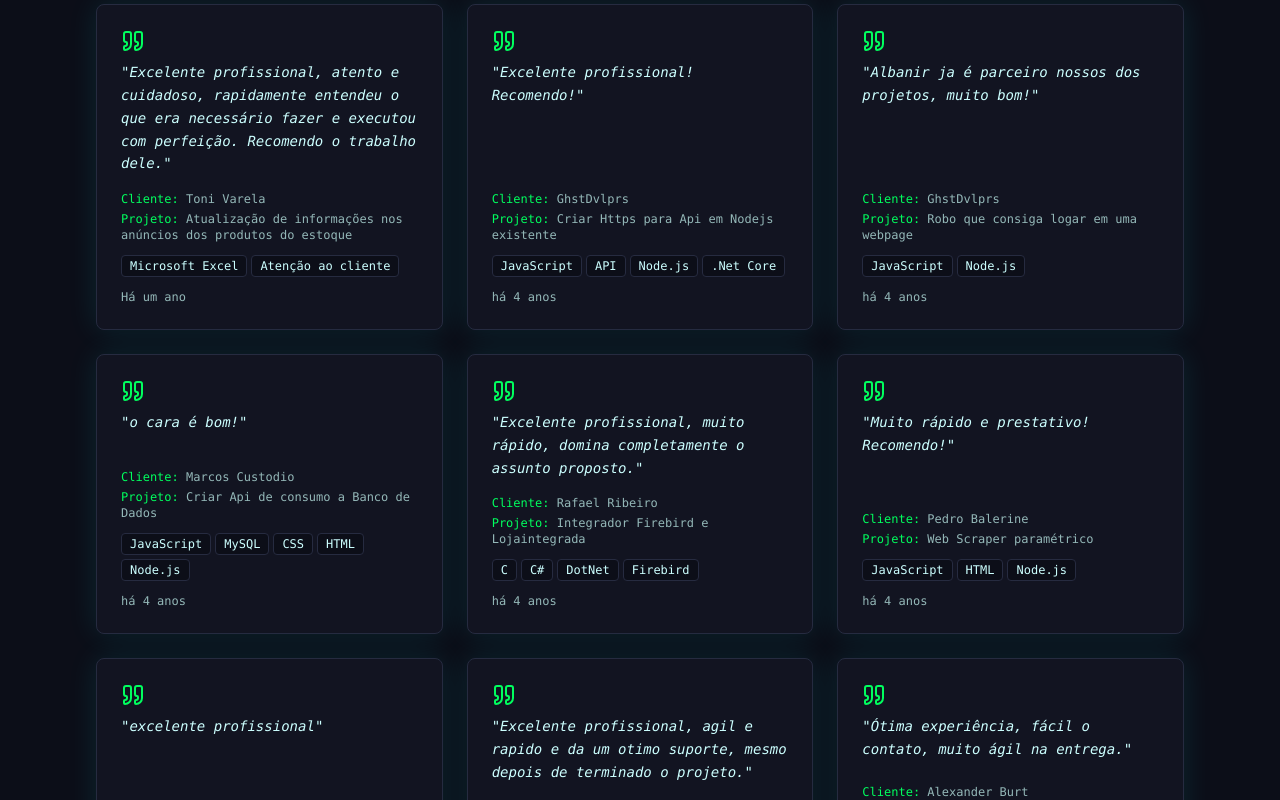
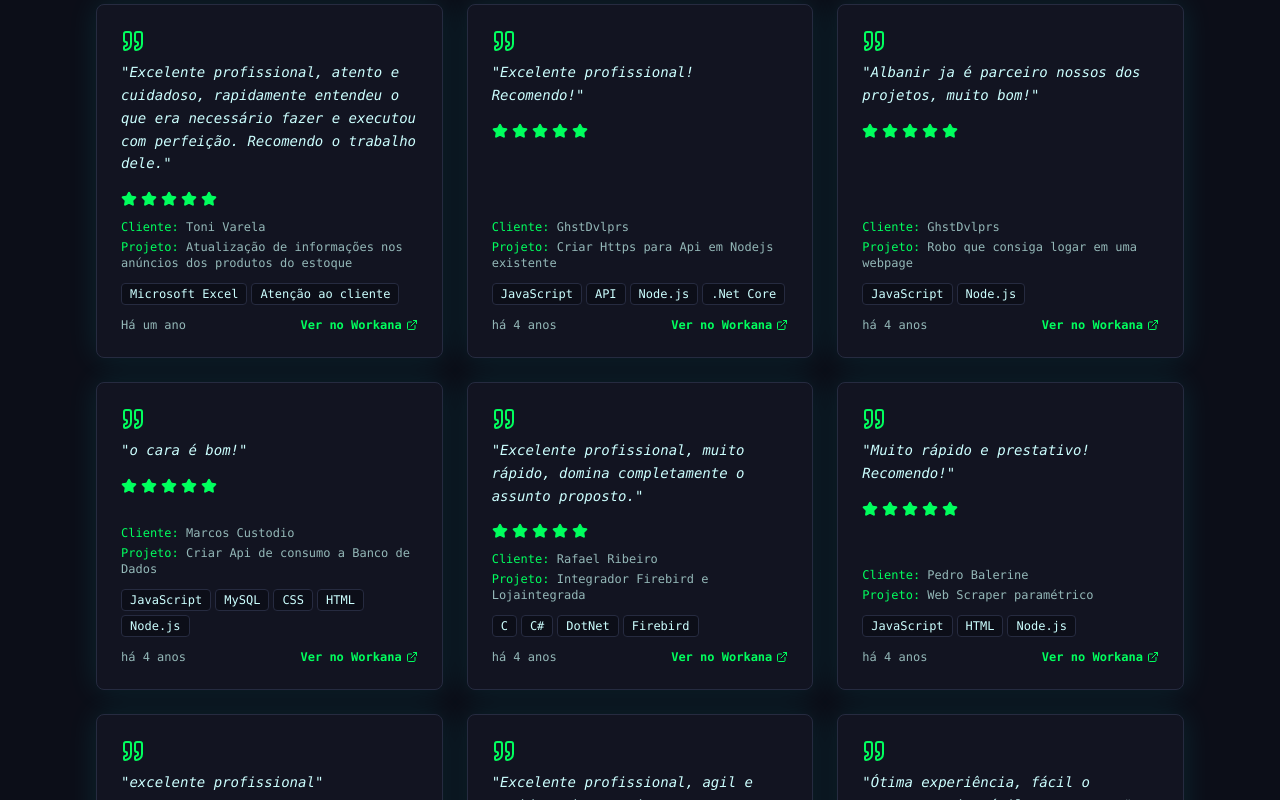
Before and after one commit to albanirneves/albanirneves, a React (Vite) app: page / in a window 1280 px wide. Shown: the part 5040-5840 px from the top of the page. Built offline with nearby package versions, Linux system fonts and the light colour scheme; the HTML template or start-up script is replaced by a standard one.

Commit message:
Changes
Co-authored-by: albanirneves <16230017+albanirneves@users.noreply.github.com>

```diff
--- a/src/components/Testimonials.tsx
+++ b/src/components/Testimonials.tsx
@@ -227,6 +227,15 @@ const Testimonials = () => {
                 </div>
               )}
 
+              <div className="flex gap-1 mb-3">
+                {[...Array(5)].map((_, starIdx) => (
+                  <Star
+                    key={starIdx}
+                    className="w-4 h-4 fill-secondary text-secondary"
+                  />
+                ))}
+              </div>
+
               <div className="mt-auto">
                 <p className="text-muted-foreground text-xs mb-1">
                   <span className="text-secondary">Cliente:</span> {testimonial.client}
@@ -253,7 +262,17 @@ const Testimonials = () => {
                   </div>
                 )}
 
-                <p className="text-muted-foreground text-xs">{testimonial.time}</p>
+                <div className="flex items-center justify-between">
+                  <p className="text-muted-foreground text-xs">{testimonial.time}</p>
+                  <a
+                    href="https://www.workana.com/freelancer/34f32c05be5acc0058eca7e0fc82737c"
+                    target="_blank"
+                    rel="noopener noreferrer"
+                    className="inline-flex items-center gap-1 text-secondary hover:text-primary transition-colors text-xs font-semibold"
+                  >
+                    Ver no Workana <ExternalLink className="w-3 h-3" />
+                  </a>
+                </div>
               </div>
             </div>
           ))}
```
